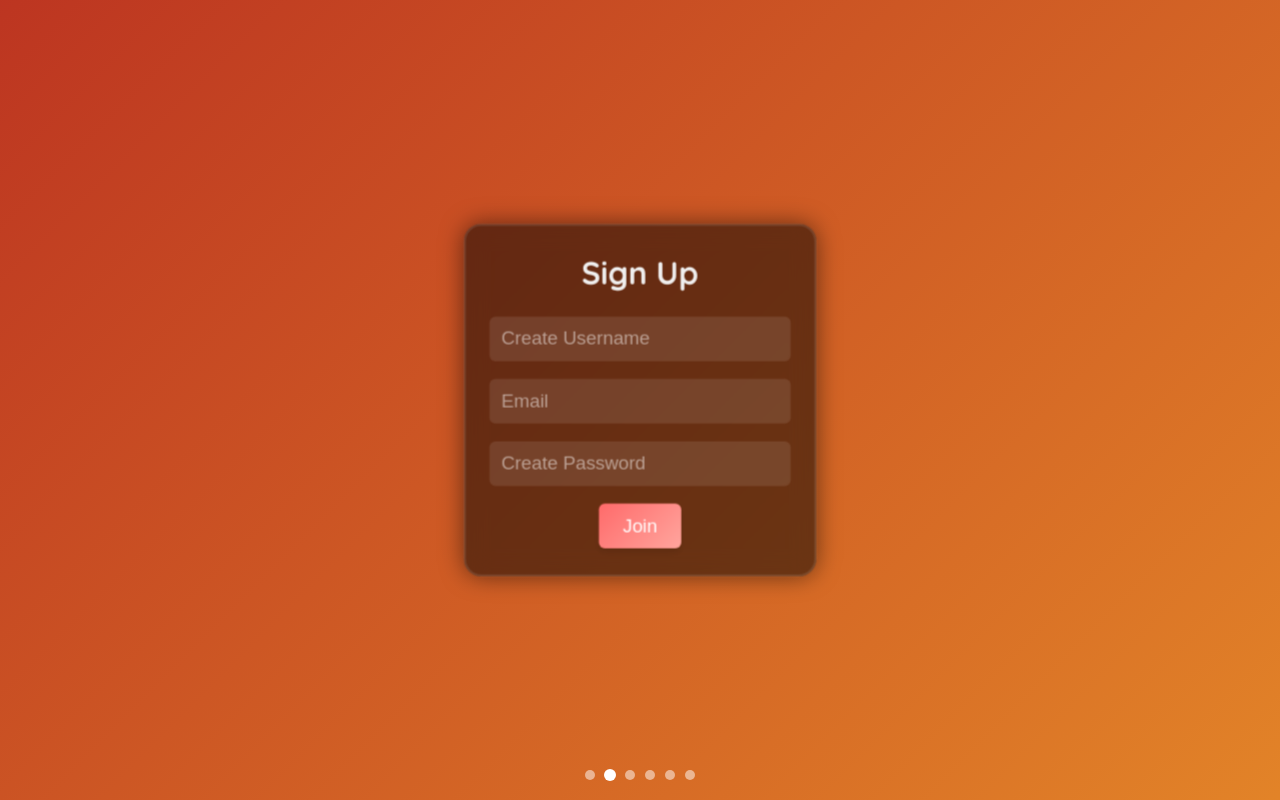
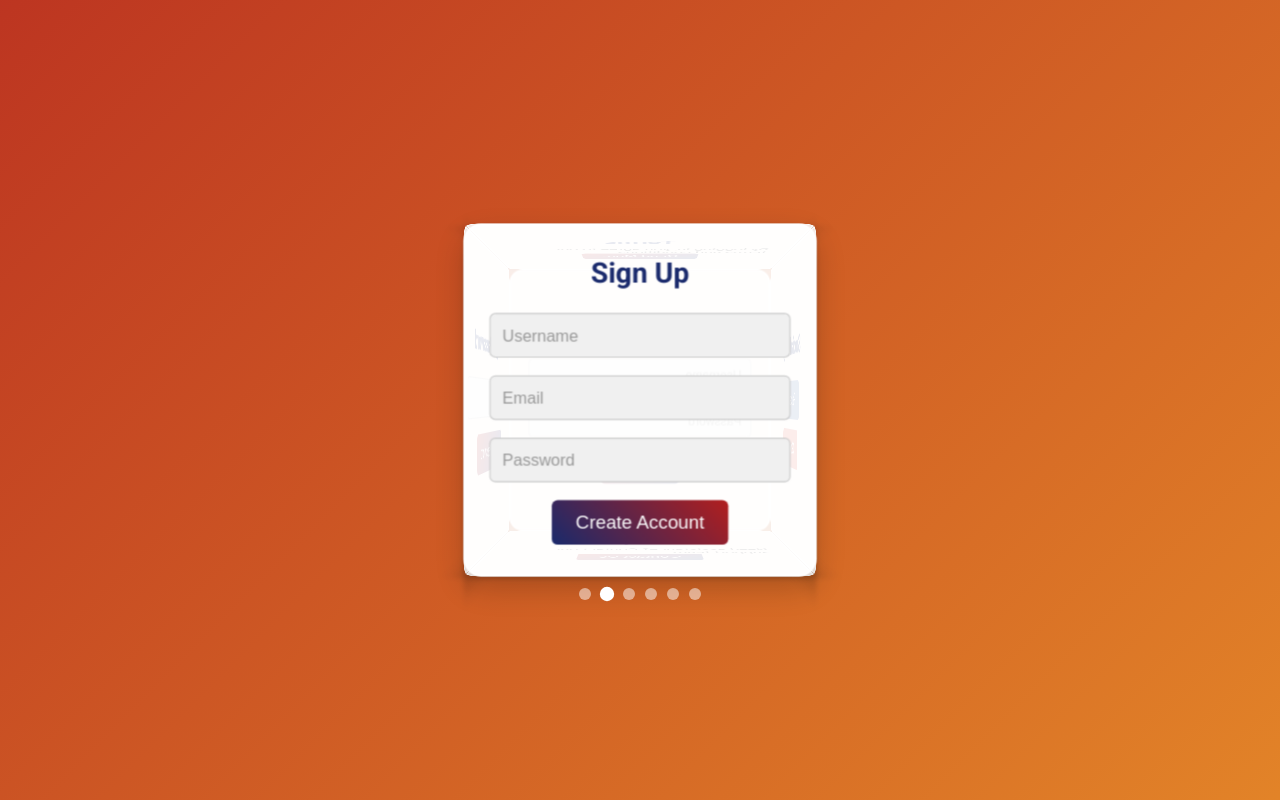
Before and after one commit to MianSarfraz/HTML-CSS, a plain HTML site: page 3D Login/Signup Experience.html in a window 1280 px wide. Drawn offline with Linux system fonts and the light colour scheme.

Commit message:
Update and rename Artistic Login-signup-page.html to 3D Login/Signup Experience.html

```diff
--- a/Artistic Login-signup-page.html
+++ b/3D Login/Signup Experience.html
@@ -3,9 +3,9 @@
 <head>
     <meta charset="UTF-8">
     <meta name="viewport" content="width=device-width, initial-scale=1.0">
-    <title>Artistic Login/Signup Experience</title>
+    <title>Sharp 3D Login/Signup Experience</title>
     <style>
-        @import url('https://fonts.googleapis.com/css2?family=Quicksand:wght@300;400;500;600;700&display=swap');
+        @import url('https://fonts.googleapis.com/css2?family=Roboto:wght@300;400;500;700&display=swap');
 
         * {
             margin: 0;
@@ -14,14 +14,13 @@
         }
 
         body {
-            font-family: 'Quicksand', sans-serif;
+            font-family: 'Roboto', sans-serif;
             background: linear-gradient(135deg, #1a2a6c, #b21f1f, #fdbb2d);
             height: 100vh;
             display: flex;
             justify-content: center;
             align-items: center;
             overflow: hidden;
-            perspective: 1000px;
             animation: gradientAnimation 15s ease infinite;
             background-size: 400% 400%;
         }
@@ -33,92 +32,70 @@
         }
 
         .container {
-            position: relative;
-            width: 100vw;
-            height: 100vh;
-            display: flex;
-            justify-content: center;
-            align-items: center;
-        }
-
-        .form-container {
-            position: relative;
-            width: 300px;
-            height: 300px;
             perspective: 1000px;
-            transform-style: preserve-3d;
         }
 
         .cube {
-            width: 100%;
-            height: 100%;
+            width: 300px;
+            height: 300px;
             position: relative;
             transform-style: preserve-3d;
-            transition: transform 1s;
+            transition: transform 0.5s;
         }
 
-        .cube-face {
+        .face {
             position: absolute;
             width: 100%;
             height: 100%;
             display: flex;
+            flex-direction: column;
             justify-content: center;
             align-items: center;
-            flex-direction: column;
-            background: rgba(0, 0, 0, 0.5);
-            backdrop-filter: blur(10px);
-            border: 2px solid rgba(255, 255, 255, 0.1);
+            background: rgba(255, 255, 255, 0.9);
+            border: 2px solid rgba(255, 255, 255, 1);
+            border-radius: 15px;
             padding: 20px;
-            color: #fff;
-            font-size: 18px;
-            backface-visibility: hidden;
-            border-radius: 15px;
-            box-shadow: 0 0 20px rgba(0, 0, 0, 0.5);
+            color: #333;
+            box-shadow: 0 10px 25px rgba(0, 0, 0, 0.2);
         }
 
-        .cube-face h2 {
+        .face h2 {
             margin-bottom: 20px;
+            font-size: 24px;
             font-weight: 700;
-            color: #f0f0f0;
+            color: #1a2a6c;
         }
 
-        .cube-face input {
+        .face input {
             width: 100%;
             padding: 10px;
             margin-bottom: 15px;
-            background: rgba(255, 255, 255, 0.1);
+            background: #f0f0f0;
+            border: 1px solid #ccc;
+            border-radius: 5px;
+            color: #333;
+            font-size: 14px;
+        }
+
+        .face input::placeholder {
+            color: #999;
+        }
+
+        .face button {
+            padding: 10px 20px;
+            background: linear-gradient(45deg, #1a2a6c, #b21f1f);
             border: none;
             border-radius: 5px;
-            color: #fff;
+            color: white;
             font-size: 16px;
-            outline: none;
-            transition: background 0.3s ease;
+            font-weight: 500;
+            cursor: pointer;
+            transition: transform 0.3s, box-shadow 0.3s;
         }
 
-        .cube-face input::placeholder {
-            color: rgba(255, 255, 255, 0.5);
-        }
-
-        .cube-face input:focus {
-            background: rgba(255, 255, 255, 0.2);
-        }
-
-        .cube-face button {
-            padding: 10px 20px;
-            background: linear-gradient(135deg, #ff6b6b, #ffa69e);
-            color: #fff;
-            border: none;
-            border-radius: 5px;
-            font-size: 16px;
-            cursor: pointer;
-            transition: all 0.3s ease;
-            box-shadow: 0 4px 6px rgba(0, 0, 0, 0.1);
-        }
-
-        .cube-face button:hover {
-            background: linear-gradient(135deg, #ffa69e, #ff6b6b);
-            transform: scale(1.05);
-            box-shadow: 0 6px 8px rgba(0, 0, 0, 0.2);
+        .face button:hover {
+            transform: translateY(-2px);
+            box-shadow: 0 5px 15px rgba(0, 0, 0, 0.3);
         }
 
         .front { transform: translateZ(150px); }
@@ -130,7 +107,7 @@
 
         .nav-dots {
             position: absolute;
-            bottom: 20px;
+            bottom: -50px;
             left: 50%;
             transform: translateX(-50%);
             display: flex;
@@ -138,70 +115,55 @@
         }
 
         .nav-dot {
-            width: 10px;
-            height: 10px;
+            width: 12px;
+            height: 12px;
             background: rgba(255, 255, 255, 0.5);
             border-radius: 50%;
             cursor: pointer;
-            transition: all 0.3s ease;
+            transition: all 0.3s;
         }
 
         .nav-dot.active {
-            background: #fff;
+            background: white;
             transform: scale(1.2);
-        }
-
-        @media (max-width: 480px) {
-            .form-container {
-                width: 250px;
-                height: 250px;
-            }
-            .cube-face {
-                font-size: 16px;
-            }
-            .front, .back, .right, .left, .top, .bottom {
-                transform: translateZ(125px);
-            }
         }
     </style>
 </head>
 <body>
     <div class="container">
-        <div class="form-container">
         <div class="cube" id="cube">
-                <div class="cube-face front">
+            <div class="face front">
                 <h2>Login</h2>
                 <input type="text" placeholder="Username">
                 <input type="password" placeholder="Password">
-                    <button>Enter</button>
+                <button>Sign In</button>
             </div>
-                <div class="cube-face back">
+            <div class="face back">
                 <h2>Sign Up</h2>
-                    <input type="text" placeholder="Create Username">
+                <input type="text" placeholder="Username">
                 <input type="email" placeholder="Email">
-                    <input type="password" placeholder="Create Password">
-                    <button>Join</button>
+                <input type="password" placeholder="Password">
+                <button>Create Account</button>
             </div>
-                <div class="cube-face right">
-                    <h2>Forgot Password?</h2>
-                    <input type="email" placeholder="Your Email">
-                    <button>Reset</button>
+            <div class="face right">
+                <h2>Forgot Password</h2>
+                <input type="email" placeholder="Email">
+                <button>Reset Password</button>
             </div>
-                <div class="cube-face left">
+            <div class="face left">
                 <h2>Social Login</h2>
-                    <button style="background: #3b5998; color: white; margin-bottom: 10px;">Facebook</button>
-                    <button style="background: #db4a39; color: white;">Google</button>
+                <button style="background: #3b5998; margin-bottom: 10px;">Facebook</button>
+                <button style="background: #db4a39;">Google</button>
             </div>
-                <div class="cube-face top">
+            <div class="face top">
                 <h2>Help</h2>
                 <p>Need assistance? Contact our support team.</p>
                 <button>Contact Us</button>
             </div>
-                <div class="cube-face bottom">
+            <div class="face bottom">
                 <h2>Terms</h2>
                 <p>By logging in, you agree to our terms and conditions.</p>
                 <button>Read More</button>
-                </div>
             </div>
         </div>
         <div class="nav-dots">
```
Lines whose indentation alone changed are shown as unchanged.
